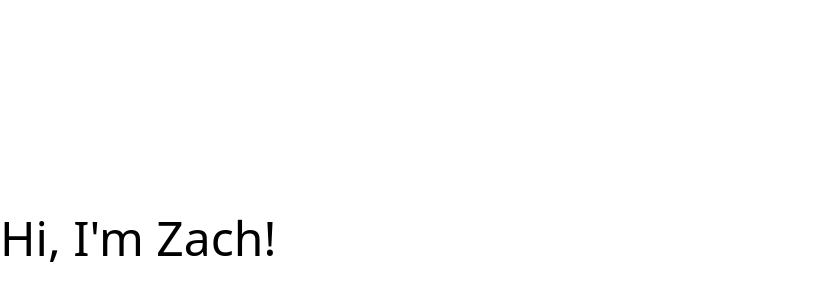
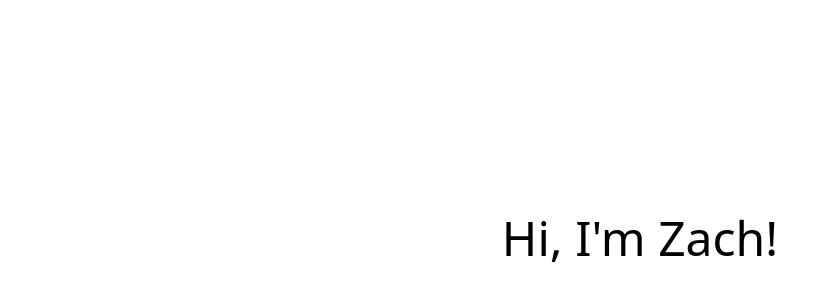
Before and after one commit to Flapjack2000/personal-website, a React (Vite) app: page / in a window 1280 px wide. Shown: the part 162-462 px from the top of the page, without its empty margins (0-834 px from the left). Built offline with nearby package versions, Linux system fonts and the light colour scheme.

Commit message:
remove inner flex class

```diff
--- a/src/App.jsx
+++ b/src/App.jsx
@@ -6,7 +6,7 @@ function App() {
   return (
     <>
       <div class="flex h-screen justify-center items-center">
-        <p class="text-5xl flex-1">Hi, I'm Zach!</p>
+        <p class="text-5xl">Hi, I'm Zach!</p>
       </div>
     </>
   )
```
